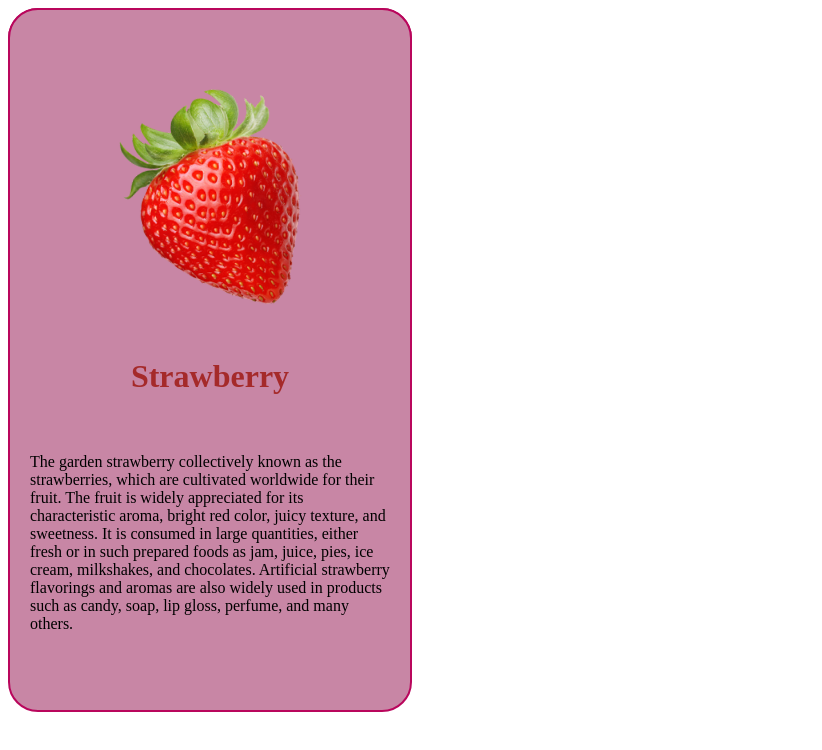
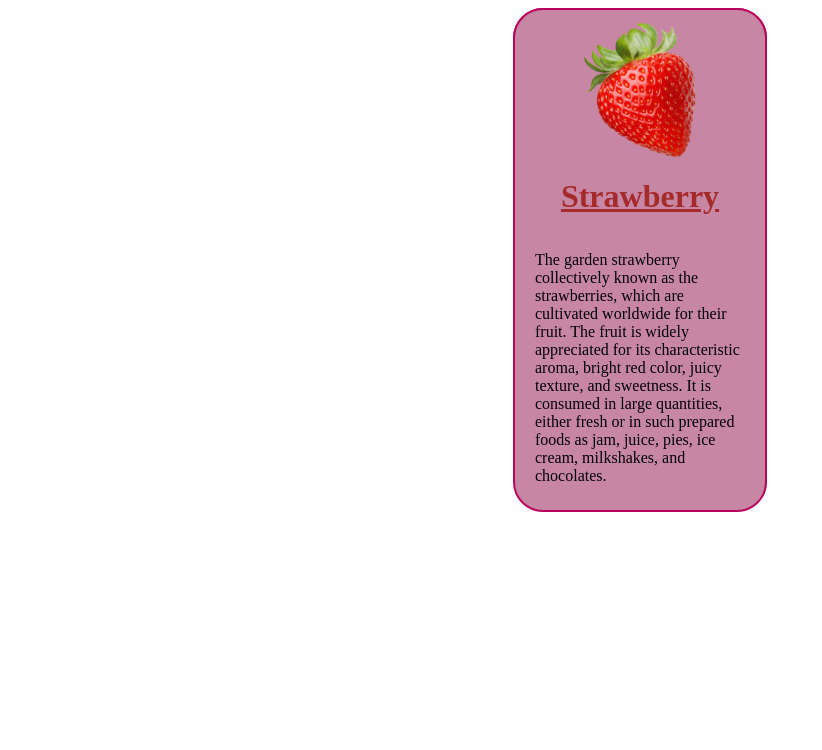
Before and after one commit to AVolosciuc/Homework-strawberry, a plain HTML site: page index.html in a window 1280 px wide. Shown: the whole page, without its empty margins (0-822 px from the left). Drawn offline with Linux system fonts and the light colour scheme.

Commit message:
first commit

```diff
--- a/css/style.css
+++ b/css/style.css
@@ -1,6 +1,7 @@
 .container {
     position: relative;
     display: flex;
+    justify-content: center;
 }
 
 .box1 {
@@ -10,33 +11,30 @@
     align-items: center;
     flex-direction: column;
     border: 2px solid rgb(185, 6, 92);
-    width: 400px;
-    height: 700px;
+    width: 250px;
+    height: 500px;
     background-color: rgb(200, 134, 165);
     border-radius: 30px;
     transition: 1.2s;
     z-index: 2;
-
 }
 
-
-
-.container:hover > .box1 {
+.container:hover > .box1{
     background-color: rgb(208, 97, 97);
-    margin-left: 410px;
+    margin-left: 500px;
     color: aliceblue;
 }
 
 .box2{
     position: absolute;
     z-index: 1;
-    background-color: rgb(52, 50, 50);
+    background-color: rgb(116, 67, 94);
     display: flex;
     justify-content: center;
     align-items: center;
     flex-direction: column;
     border: 2px solid rgb(185, 6, 92);
-    width: 400px;
+    width: 250px;
     height: 100px;
     border-radius: 30px;
 }
@@ -48,18 +46,30 @@ img {
     max-width: 50%;
 }
 
-h1 {
+.container_info {
+    display: flex;
+    align-items: center;
+    justify-content: center;
+    padding:20px;
+}
+
+.container_title {
+    margin-top: 0;
+    margin-bottom: 0;
+}
+
+a {
     display: flex;
     align-items: center;
     justify-content: center;
     color: brown;
-    padding-bottom: 0px
 }
 
-.container_info {
-    display: flex;
-    align-items: center;
-    justify-content: center;
-    padding: 20px;
+a:hover {
+    color:bisque;
+}
 
+.container2_title {
+    color:bisque;
+    text-shadow: 1.5px 1.5px rgb(228, 218, 218);
 }
--- a/index.html
+++ b/index.html
@@ -11,13 +11,12 @@
     <div class="container">
         <div class="card box1">
             <img class="container_img" src="./img/strawberry-lg.png">
-            <h1 class="container_title"> Strawberry</h1>
+            <h1 class="container_title"><a href="https://en.wikipedia.org/wiki/Strawberry"> Strawberry</a> </h1>
             <p class="container_info">The garden strawberry collectively known as the strawberries,
             which are cultivated worldwide for their fruit. The fruit is widely appreciated
             for its characteristic aroma, bright red color, juicy texture, and sweetness.
             It is consumed in large quantities, either fresh or in such prepared foods as jam,
-            juice, pies, ice cream, milkshakes, and chocolates. Artificial strawberry flavorings and aromas
-            are also widely used in products such as candy, soap, lip gloss, perfume, and many others.</p>
+            juice, pies, ice cream, milkshakes, and chocolates. </p>
         </div>
 
         <div class="card box2">
```
